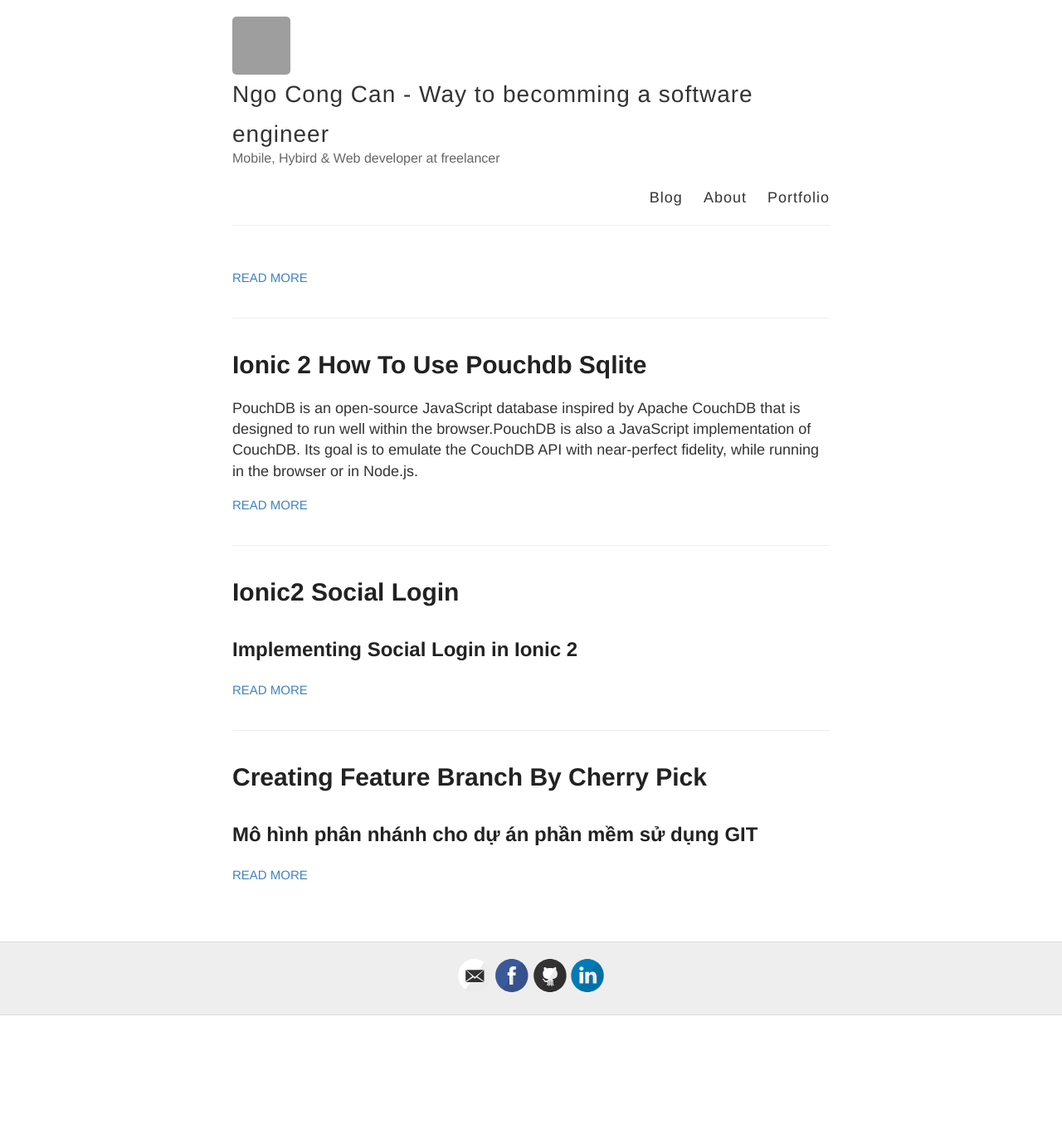
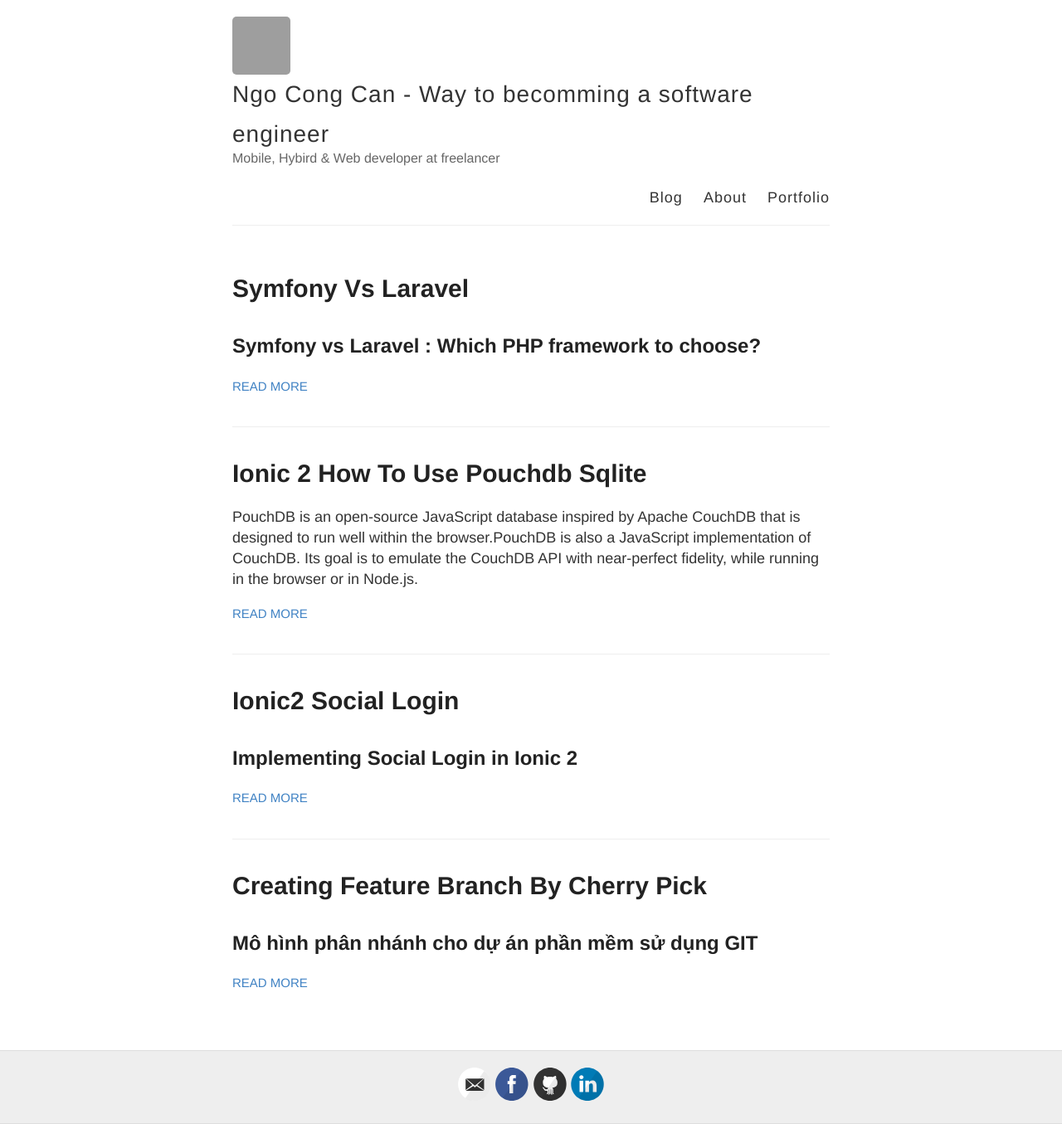
Before and after one commit to ngocongcan/ngocongcan.github.io, a Jekyll site: the page built from index.html, in a window 1280 px wide. Shown: the whole page at 83% size. Built offline with Jekyll 4.4.1, drawn with Linux system fonts in a browser that asks for light colours; before the commit the page ends 1224 px from its top, so only the background shows below that; part of the change alters nothing that is shown; grey boxes are pictures that could not be loaded.

```diff
--- a/_posts/2018-10-02-Symfony-Vs-Laravel.md
+++ b/_posts/2018-10-02-Symfony-Vs-Laravel.md
@@ -1,6 +1,4 @@
 ---
-layout: post
-title: Symfony vs Laravel : Which PHP framework to choose?
 published: true
 ---
 
```
